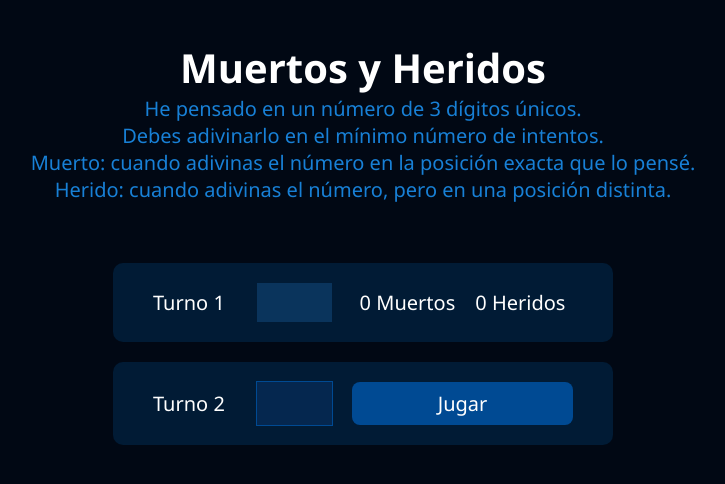
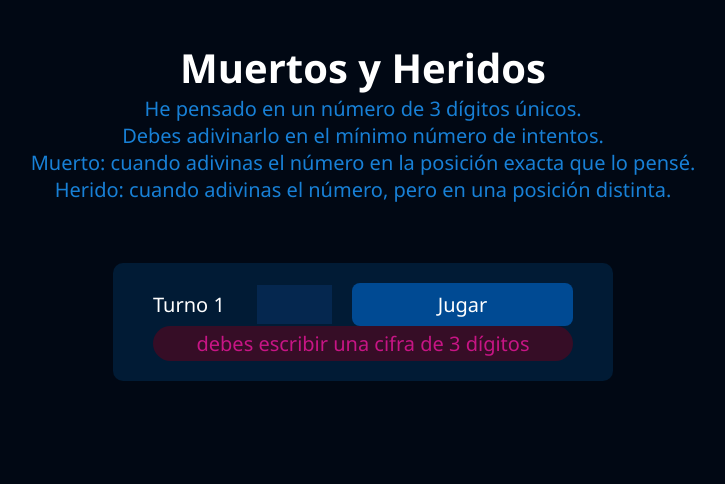
Before and after one commit to rodneymarin/myh-react, a React (Create React App) app: page / in a window 1280 px wide. Both pictures are taken after a click on the button "Jugar". Shown: the top 484 px of the page, without its empty margins (277-1002 px from the left). Built offline with nearby package versions, Linux system fonts and the light colour scheme; the HTML template or start-up script is replaced by a standard one.

Commit message:
validación lista

```diff
--- a/src/components/chance.js
+++ b/src/components/chance.js
@@ -1,6 +1,6 @@
 import { useState, useRef } from "react";
 import Score from "./score";
-import { newNumberToGuess, calcMuertos, calcHeridos } from "../utils/logic";
+import { newNumberToGuess, calcMuertos, calcHeridos, hasRepDigits } from "../utils/logic";
 
 const Chance = ({chanceCount, numberToGuess, setNumberToGuess, handleNewChance, handleGameOver}) => {
     //const [inputGuess, setInputGuess] = useState("");
@@ -8,11 +8,23 @@ const Chance = ({chanceCount, numberToGuess, setNumberToGuess, handleNewChance,
     const [muertos, setMuertos] = useState(0);
     const [heridos, setHeridos] = useState(0);
     const [hasPlayed, setHasPlayed] = useState(false);
+    const [hasValidationError, setHasValidationError] = useState({status:false, message: ""});
 
     const handleButtonClick = () => {
-        setHasPlayed(true);
+
         var numToGuess = numberToGuess;
         var inputGuess = inputRef.current.value;
+
+        if(inputGuess.length != 3){
+            setHasValidationError({status:true, message:"debes escribir una cifra de 3 dígitos"});
+            return;
+        }
+        if(hasRepDigits(inputGuess)){
+            setHasValidationError({status:true, message:"la cifra no debe tener números repetidos"});
+            return;
+        }
+
+        setHasPlayed(true);
         if(chanceCount == 1){
             numToGuess = newNumberToGuess(inputGuess);
             setNumberToGuess(numToGuess);
@@ -28,22 +40,30 @@ const Chance = ({chanceCount, numberToGuess, setNumberToGuess, handleNewChance,
         }
     }
 
+    const handleKeyDown = (e) => {
+        setHasValidationError(false);
+        switch (e.key){
+            case "Enter":
+                handleButtonClick();
+        }
+    }
+
     return (
+        <>
         <div key={chanceCount.toString()} className="chance-container">
             <span>Turno {chanceCount}</span>
             <input
-                type="text" autoFocus className="input-box"
+                type="number" autoFocus className="input-box"
                 ref={inputRef}
-                onKeyDown={(e) => {
-                    if (e.key === "Enter")
-                        handleButtonClick();
-                    }}
+                onKeyDown={(e) =>handleKeyDown(e)}
                 disabled={hasPlayed}/>
             <div className="play-score-container">
                 <button className={`button-play ${hasPlayed ? "non-visible" : ""}`} onClick={()=>{handleButtonClick()}}>Jugar</button>
                 <Score muertos={muertos} heridos={heridos} isVisible={hasPlayed}/>
             </div>
         </div>
+        <div className={`validation-container ${hasValidationError.status ? "" : "non-visible"}`}>{hasValidationError.message}</div>
+        </>
     );
 }
 
--- a/src/index.css
+++ b/src/index.css
@@ -47,6 +47,16 @@ header > p{
   color: var(--disabled-important);
 }
 
+input::-webkit-outer-spin-button,
+input::-webkit-inner-spin-button {
+    -webkit-appearance: none;
+    margin: 0;
+}
+
+input[type=number]{
+  -moz-appearance: textfield;
+}
+
 .row{
   background-color: var(--dark);
   padding: 1rem 2rem;
@@ -55,7 +65,7 @@ header > p{
 
 .row-container{
   display: flex;
-  flex-direction: row;
+  flex-direction: column;
   width: 500px;
 }
 
@@ -148,3 +158,11 @@ button{
   gap: 2rem;
   background-color: var(--messagebox);
 }
+
+.validation-container{
+  text-align: center;
+  background-color: var(--messagebox);
+  color:mediumvioletred;
+  padding: 0.2rem 0;
+  border-radius: 20px;
+}
--- a/src/utils/logic.js
+++ b/src/utils/logic.js
@@ -34,4 +34,24 @@ function calcHeridos(userGuess, realNumber, muertos){
     return result-muertos;
 }
 
-export {newNumberToGuess, calcMuertos, calcHeridos};
+function hasRepDigits (cadena) {
+    // Crear un objeto para almacenar los dígitos ya vistos
+    var digitos = {};
+    // Recorrer la cadena de caracteres
+    for (var i = 0; i < cadena.length; i++) {
+      // Obtener el dígito actual
+      var digito = cadena [i];
+      // Si el dígito ya está en el objeto, significa que se repite
+      if (digitos [digito]) {
+        // Devolver verdadero
+        return true;
+      }
+      // Si no, agregar el dígito al objeto
+      digitos [digito] = true;
+    }
+    // Si se llega al final del bucle, significa que no hay dígitos repetidos
+    // Devolver falso
+    return false;
+}
+
+export {newNumberToGuess, calcMuertos, calcHeridos, hasRepDigits};
```
